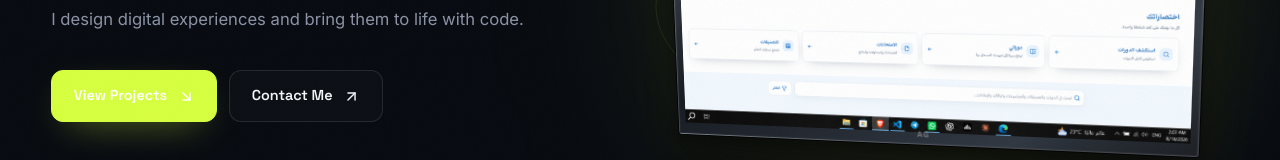
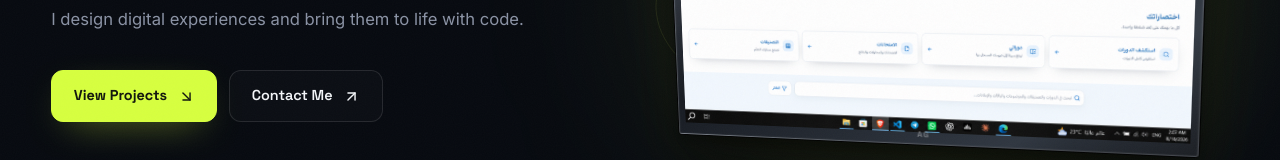
Before and after one commit to AymanGhomim/Ayman-Ghonim, a React (Vite) app: page / in a window 1280 px wide. Shown: the part 429-589 px from the top of the page. Built offline with nearby package versions, Linux system fonts and the light colour scheme.

Commit message:
Improve primary hero button contrast

```diff
--- a/src/index.css
+++ b/src/index.css
@@ -349,7 +349,8 @@ button {
 .hero-btn-primary {
   border: 1px solid #d7ff3f;
   background: #d7ff3f;
-  color: #fff;
+  color: var(--accent-ink);
+  font-weight: 700;
   box-shadow: 0 12px 38px -18px rgba(215, 255, 63, 0.7);
 }
 .hero-btn-secondary {
```
